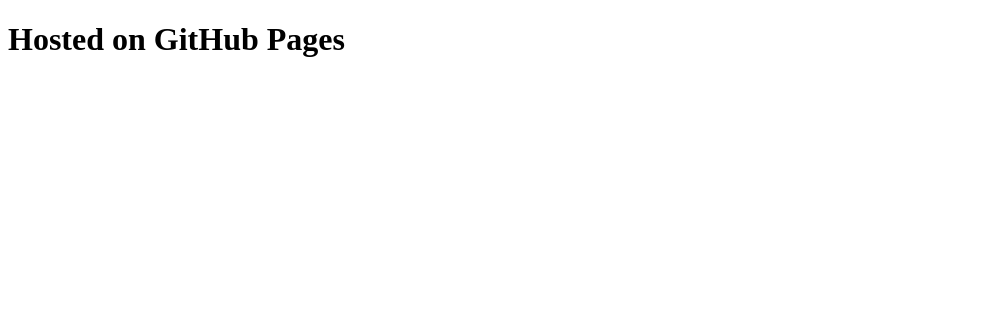
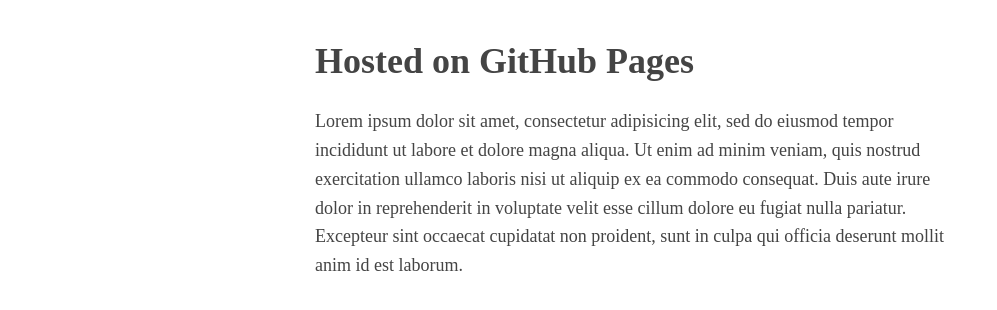
Before and after one commit to jsm13/gh-pages-example, a plain HTML site: page index.html in a window 1280 px wide. Shown: the whole page, without its empty margins (0-997 px from the left). Drawn offline with Linux system fonts and the light colour scheme.

Commit message:
Add other files

```diff
--- a/index.html
+++ b/index.html
@@ -3,8 +3,19 @@
   <head>
     <meta charset="utf-8">
     <title>GH Pages Example</title>
+    <link rel="stylesheet" href="style.css">
+    <script src="js/script.js" charset="utf-8"></script>
   </head>
   <body>
     <h1>Hosted on GitHub Pages</h1>
+    <p>
+      Lorem ipsum dolor sit amet, consectetur adipisicing elit, sed do eiusmod
+      tempor incididunt ut labore et dolore magna aliqua. Ut enim ad minim
+      veniam, quis nostrud exercitation ullamco laboris nisi ut aliquip ex ea
+      commodo consequat. Duis aute irure dolor in reprehenderit in voluptate
+      velit esse cillum dolore eu fugiat nulla pariatur. Excepteur sint occaecat
+      cupidatat non proident, sunt in culpa qui officia deserunt mollit anim id
+      est laborum.
+    </p>
   </body>
 </html>
--- /dev/null
+++ b/js/script.js
@@ -0,0 +1 @@
+console.log('hello gh pages!')
--- /dev/null
+++ b/style.css
@@ -0,0 +1,11 @@
+body {
+  margin: 40px auto;
+  max-width: 650px;
+  line-height: 1.6;
+  font-size: 18px;
+  color: #444;
+  padding:0 10px
+}
+h1, h2, h3 {
+  line-height:1.2;
+}
```
Also changed, not shown: 1 other file.
